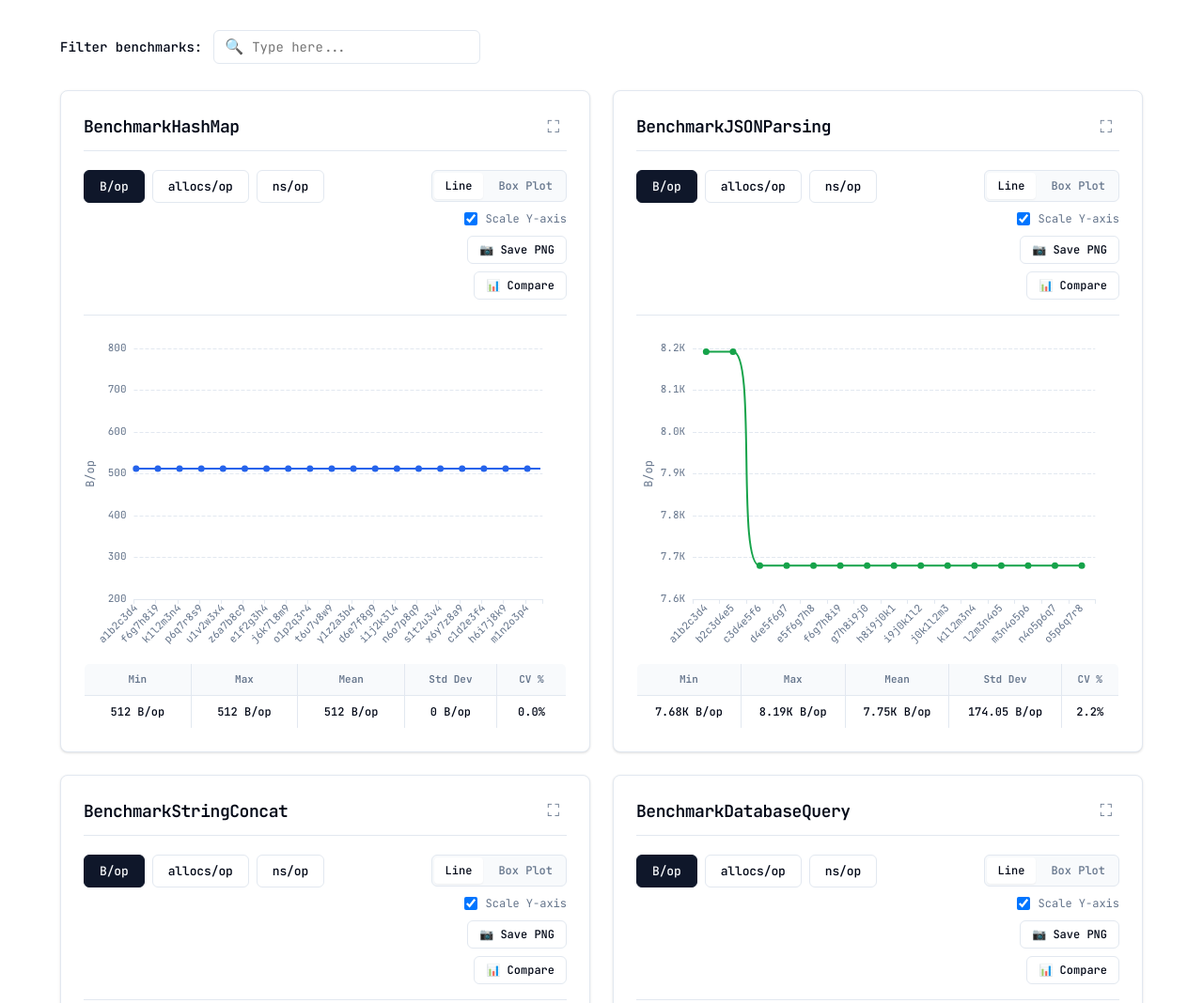
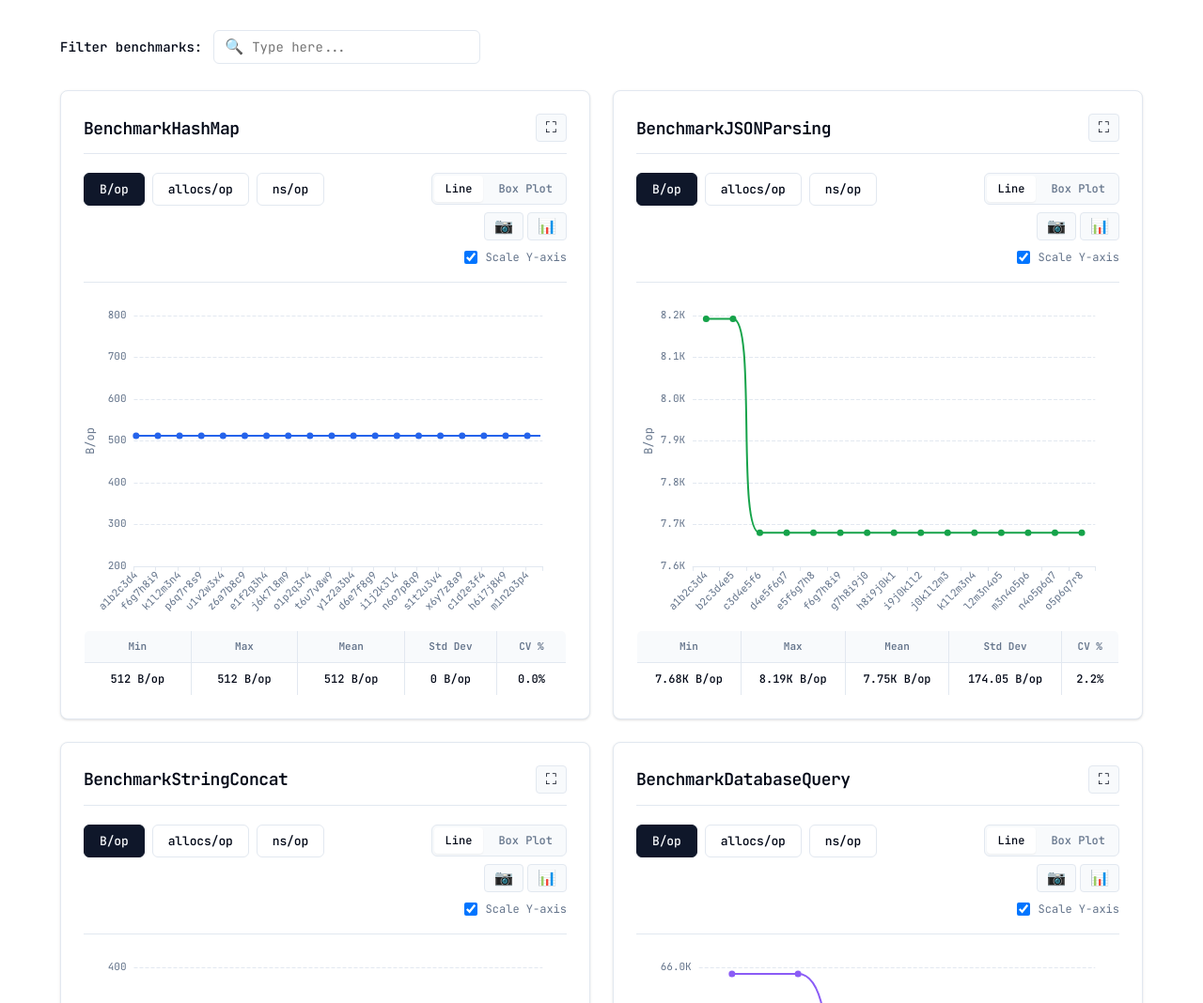
Before and after one commit to dkharms/chronos, a plain HTML site: page pkg/action/assets/index.html in a window 1280 px wide. Shown: the top 1068 px of the page at 94% size. Drawn offline with nearby package versions, Linux system fonts and the light colour scheme.

Commit message:
style: remove button text

```diff
--- a/pkg/action/assets/index.html
+++ b/pkg/action/assets/index.html
@@ -120,19 +120,19 @@
             letter-spacing: -0.025em;
         }
         .fullscreen-btn {
-            background: none;
-            border: none;
-            font-size: 18px;
+            background: hsl(210 40% 98%);
+            border: 1px solid hsl(214.3 31.8% 91.4%);
+            font-size: 16px;
             cursor: pointer;
-            color: hsl(215.4 16.3% 46.9%);
-            padding: 4px 8px;
+            color: hsl(222.2 84% 4.9%);
+            padding: 6px 10px;
             border-radius: 4px;
             transition: all 0.2s ease;
             line-height: 1;
         }
         .fullscreen-btn:hover {
-            background: hsl(210 40% 95%);
-            color: hsl(222.2 84% 4.9%);
+            background: hsl(0 0% 100%);
+            border-color: hsl(217.2 32.6% 17.5%);
         }
         .unit-tab {
             background: hsl(0 0% 100%);
@@ -178,6 +178,16 @@
             gap: 8px;
             align-items: flex-end;
         }
+        .action-buttons-row {
+            display: flex;
+            flex-direction: column;
+            align-items: flex-end;
+            gap: 8px;
+        }
+        .icon-buttons-group {
+            display: flex;
+            gap: 4px;
+        }
         .scale-checkbox {
             display: flex;
             align-items: center;
@@ -193,21 +203,20 @@
             cursor: pointer;
         }
         .action-button {
-            background: hsl(0 0% 100%);
+            background: hsl(210 40% 98%);
             border: 1px solid hsl(214.3 31.8% 91.4%);
-            border-radius: 6px;
-            padding: 6px 12px;
+            padding: 6px 10px;
             cursor: pointer;
-            font-size: 12px;
-            font-weight: 500;
+            font-size: 16px;
             color: hsl(222.2 84% 4.9%);
             transition: all 0.2s ease;
             display: flex;
             align-items: center;
-            gap: 4px;
+            border-radius: 4px;
+            line-height: 1;
         }
         .action-button:hover {
-            background: hsl(210 40% 98%);
+            background: hsl(0 0% 100%);
             border-color: hsl(217.2 32.6% 17.5%);
         }
         .action-button.active {
@@ -541,16 +550,16 @@
                                 <button class="chart-type-btn active" data-type="line">Line</button>
                                 <button class="chart-type-btn" data-type="boxplot">Box Plot</button>
                             </div>
-                            <label class="scale-checkbox">
-                                <input type="checkbox" id="scale-${safeId}" checked>
-                                <span>Scale Y-axis</span>
-                            </label>
-                            <button class="action-button screenshot-btn" data-chart="${series.name}">
-                                📷 Save PNG
-                            </button>
-                            <button class="action-button compare-btn" data-chart="${series.name}">
-                                📊 Compare
-                            </button>
+                            <div class="action-buttons-row">
+                                <div class="icon-buttons-group">
+                                    <button class="action-button screenshot-btn" data-chart="${series.name}">📷</button>
+                                    <button class="action-button compare-btn" data-chart="${series.name}">📊</button>
+                                </div>
+                                <label class="scale-checkbox">
+                                    <input type="checkbox" id="scale-${safeId}" checked>
+                                    <span>Scale Y-axis</span>
+                                </label>
+                            </div>
                         </div>
                     </div>
                     <div class="comparison-info" id="comparison-${safeId}"></div>
@@ -1207,7 +1216,7 @@
                 const state = { active: true, selectedPoints: [] };
                 this.comparisonState.set(chartName, state);
                 button.classList.add('active');
-                button.textContent = '❌ Cancel Compare';
+                button.textContent = '❌';
 
                 const safeId = this.createSafeId(chartName);
                 const comparisonInfo = document.getElementById(`comparison-${safeId}`);
@@ -1218,7 +1227,7 @@
             exitComparisonMode(chartName, button) {
                 this.comparisonState.delete(chartName);
                 button.classList.remove('active');
-                button.textContent = '📊 Compare';
+                button.textContent = '📊';
 
                 const safeId = this.createSafeId(chartName);
                 const comparisonInfo = document.getElementById(`comparison-${safeId}`);
```
